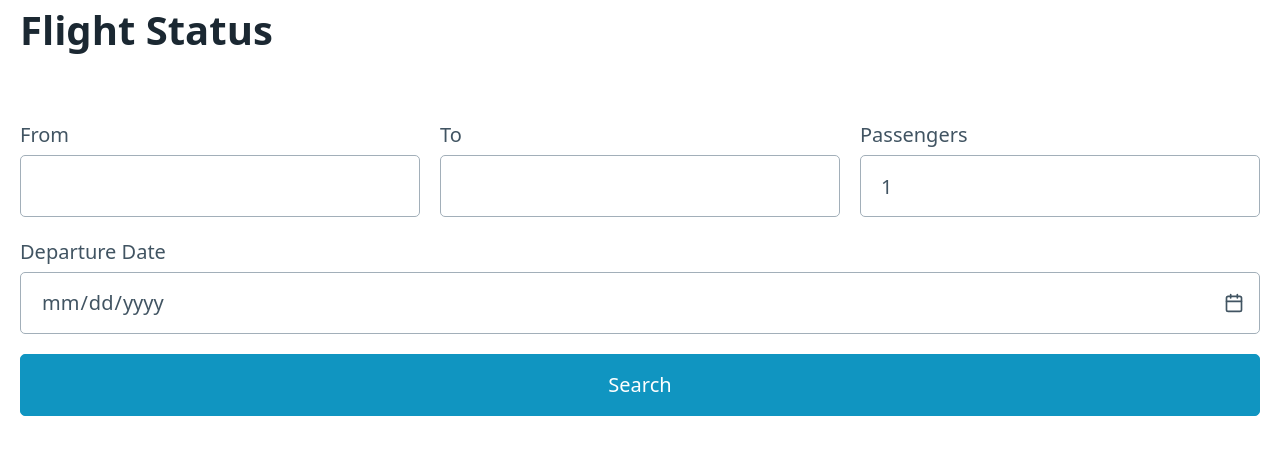
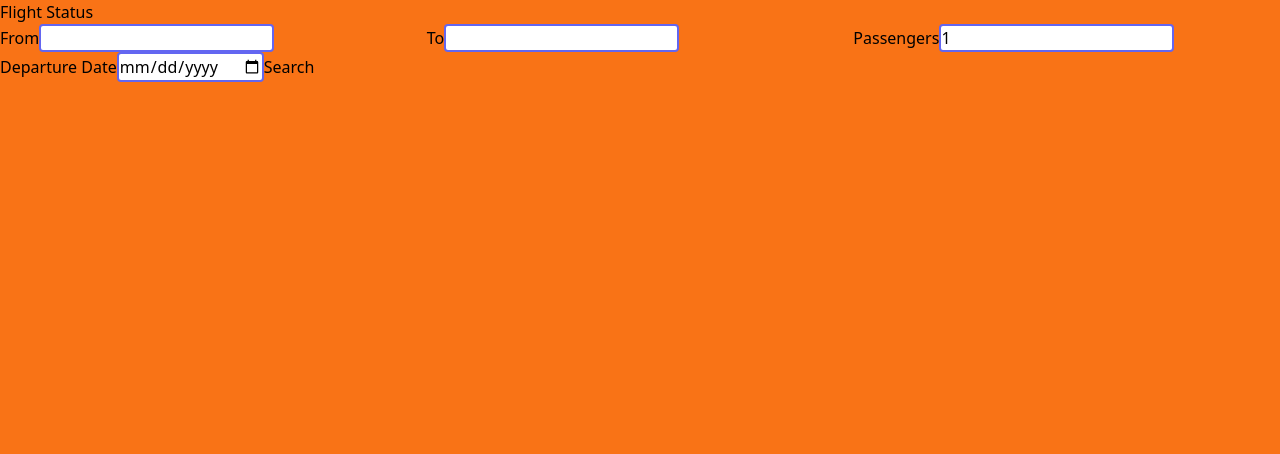
Before and after one commit to essie20/Flights-App, a React (Vite) app: page / in a window 1280 px wide. Shown: the top 454 px of the page. Built offline with nearby package versions, Linux system fonts and the light colour scheme.

Commit message:
install tailwindcss, styling wip

```diff
--- a/index.html
+++ b/index.html
@@ -6,7 +6,7 @@
     <meta name="viewport" content="width=device-width, initial-scale=1.0" />
     <title>Flights App</title>
   </head>
-  <body>
+  <body class="bg-orange-500">
     <div id="root"></div>
     <script type="module" src="/src/main.jsx"></script>
   </body>
--- a/package.json
+++ b/package.json
@@ -9,7 +9,6 @@
     "preview": "vite preview"
   },
   "dependencies": {
-    "@picocss/pico": "^1.5.7",
     "react": "^18.2.0",
     "react-dom": "^18.2.0"
   },
@@ -17,6 +16,9 @@
     "@types/react": "^18.0.26",
     "@types/react-dom": "^18.0.9",
     "@vitejs/plugin-react-swc": "^3.0.0",
+    "autoprefixer": "^10.4.13",
+    "postcss": "^8.4.21",
+    "tailwindcss": "^3.2.4",
     "vite": "^4.0.0"
   }
 }
--- /dev/null
+++ b/postcss.config.cjs
@@ -0,0 +1,6 @@
+module.exports = {
+  plugins: {
+    tailwindcss: {},
+    autoprefixer: {},
+  },
+}
--- a/src/App.jsx
+++ b/src/App.jsx
@@ -17,11 +17,12 @@ function App() {
   return (
     <div className="App">
       <h1>Flight Status</h1>
-      <div class="grid">
+      <div className="grid grid-cols-3">
 
         <div>
           <label>From</label>
           <input
+            className="border-solid border-2 border-indigo-500 rounded"
             type="text"
             value={origin}
             onChange={(e) => setOrigin(e.target.value)}
@@ -30,6 +31,7 @@ function App() {
         <div>
           <label>To</label>
           <input
+            className="border-solid border-2 border-indigo-500 rounded"
             type="text"
             value={destination}
             onChange={(e) => setDestination(e.target.value)}
@@ -38,6 +40,7 @@ function App() {
         <div>
           <label>Passengers</label>
           <input
+            className="border-solid border-2 border-indigo-500 rounded"
             type="number"
             value={passengers}
             onChange={(e) => setPassengers(e.target.value)}/>
@@ -45,6 +48,7 @@ function App() {
       </div>
       <label>Departure Date</label>
       <input
+        className="border-solid border-2 border-indigo-500 rounded"
         type="date"
         value={departureDate}
         onChange={(e) => setDepartureDate(e.target.value)}/>
--- /dev/null
+++ b/src/main.css
@@ -0,0 +1,3 @@
+@tailwind base;
+@tailwind components;
+@tailwind utilities;
--- a/src/main.jsx
+++ b/src/main.jsx
@@ -1,12 +1,10 @@
 import React from 'react'
 import ReactDOM from 'react-dom/client'
 import App from './App'
-import '@picocss/pico'
+import './main.css'
 
 ReactDOM.createRoot(document.getElementById('root')).render(
   <React.StrictMode>
-    <main class="container-fluid">
-      <App />
-    </main>
+    <App />
   </React.StrictMode>,
 )
--- /dev/null
+++ b/tailwind.config.cjs
@@ -0,0 +1,11 @@
+/** @type {import('tailwindcss').Config} */
+module.exports = {
+  content: [
+    "./index.html",
+    "./src/**/*.{js,ts,jsx,tsx}"
+  ],
+  theme: {
+    extend: {},
+  },
+  plugins: [],
+}
```
Also changed, not shown: 1 other file (tests, documents, lock files or other folders).
